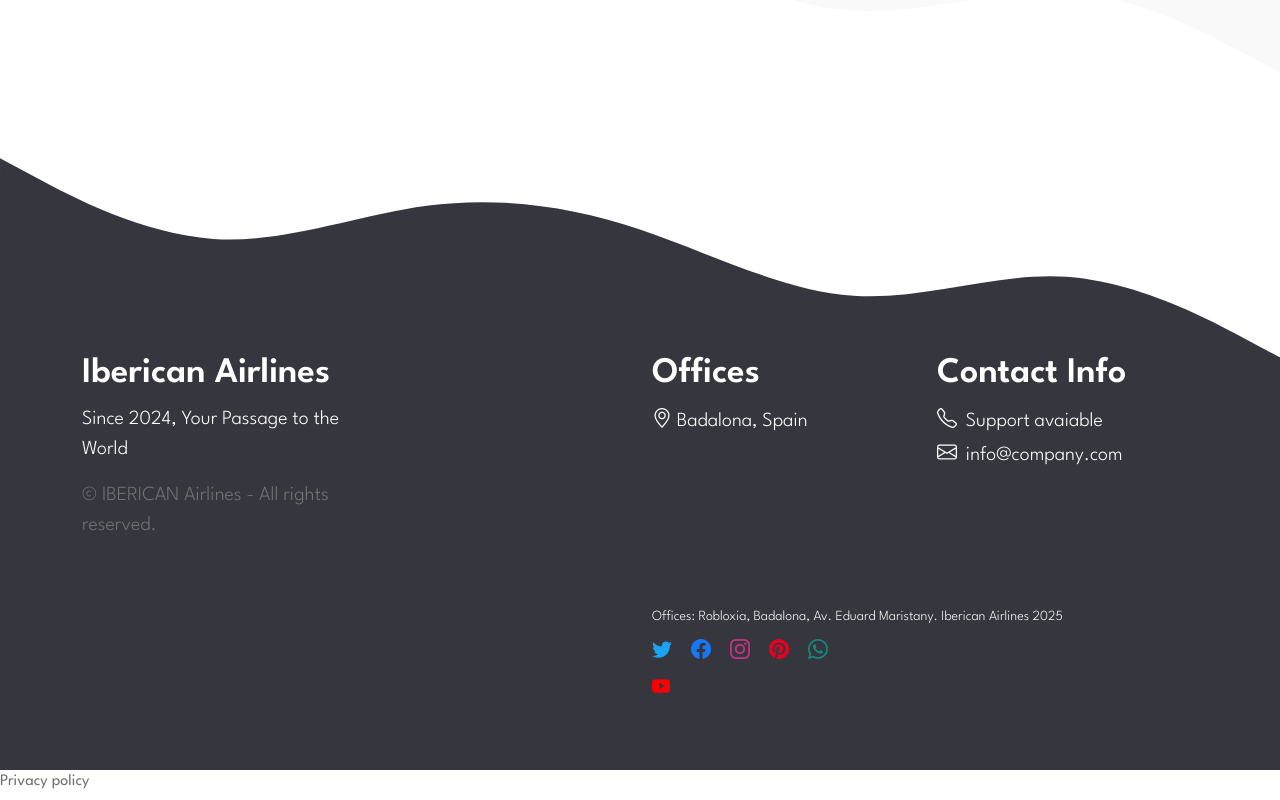
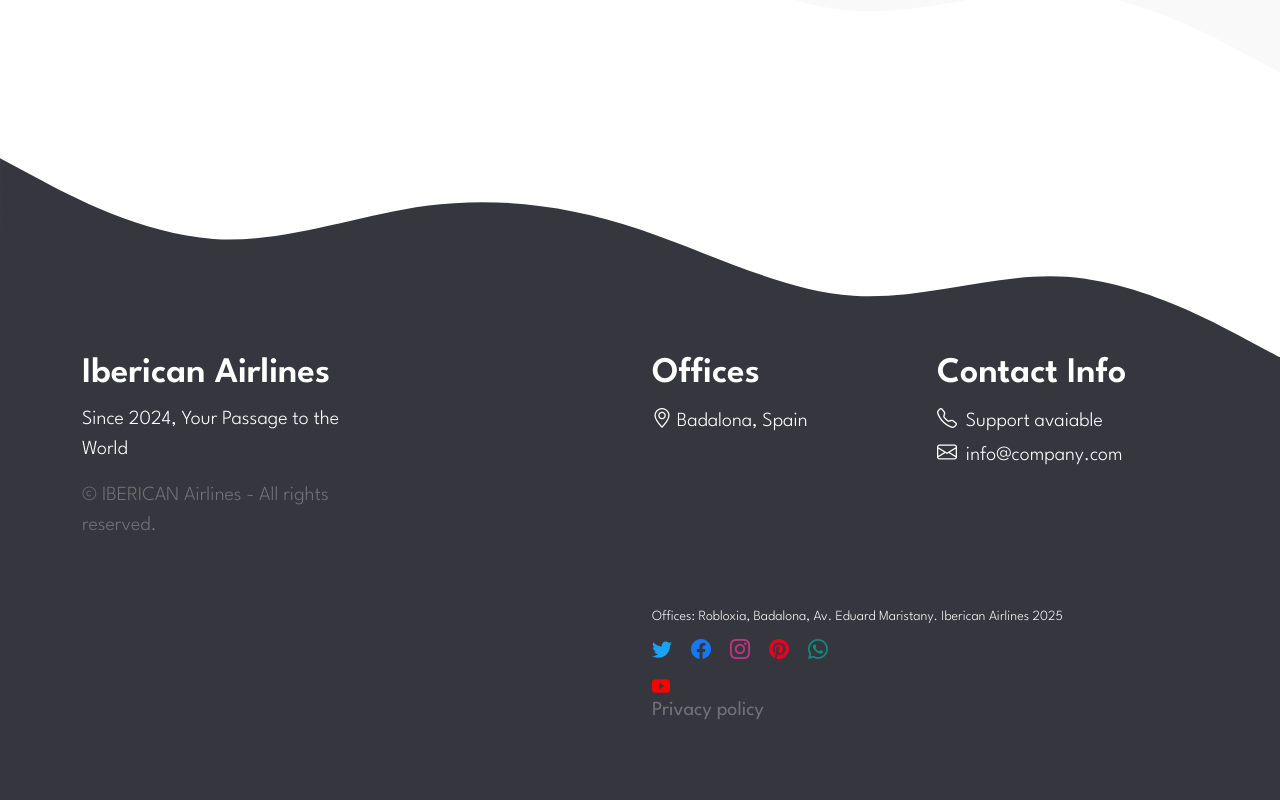
Before and after one commit to empanao-ha/ibericanWeb, a website: page index.html in a window 1280 px wide. Shown: the part 3245-4045 px from the top of the page. Drawn offline with nearby package versions, Linux system fonts and the light colour scheme.

Commit message:
link privacy social

```diff
--- a/index.html
+++ b/index.html
@@ -438,13 +438,16 @@
                                 <a href="#" class="social-icon-link social-icon-whatsapp bi-whatsapp"></a>
                             </li>
                             <ion-icon name="logo-youtube" size="small" class="social-icon-link" style="color:red"></ion-icon>
+                            <li class="social-icon-item">
+                                 <a href="privacy.html">Privacy policy</a>
+                            </li>
                         </ul>
                     </div>
 
                 </div>
             </div>
         </footer>
-        <a href="privacy.html">Privacy policy</a>
+
         <!-- JAVASCRIPT FILES -->
         <script src="./js/jquery.min.js"></script>
         <script src="./js/bootstrap.min.js"></script>
```
